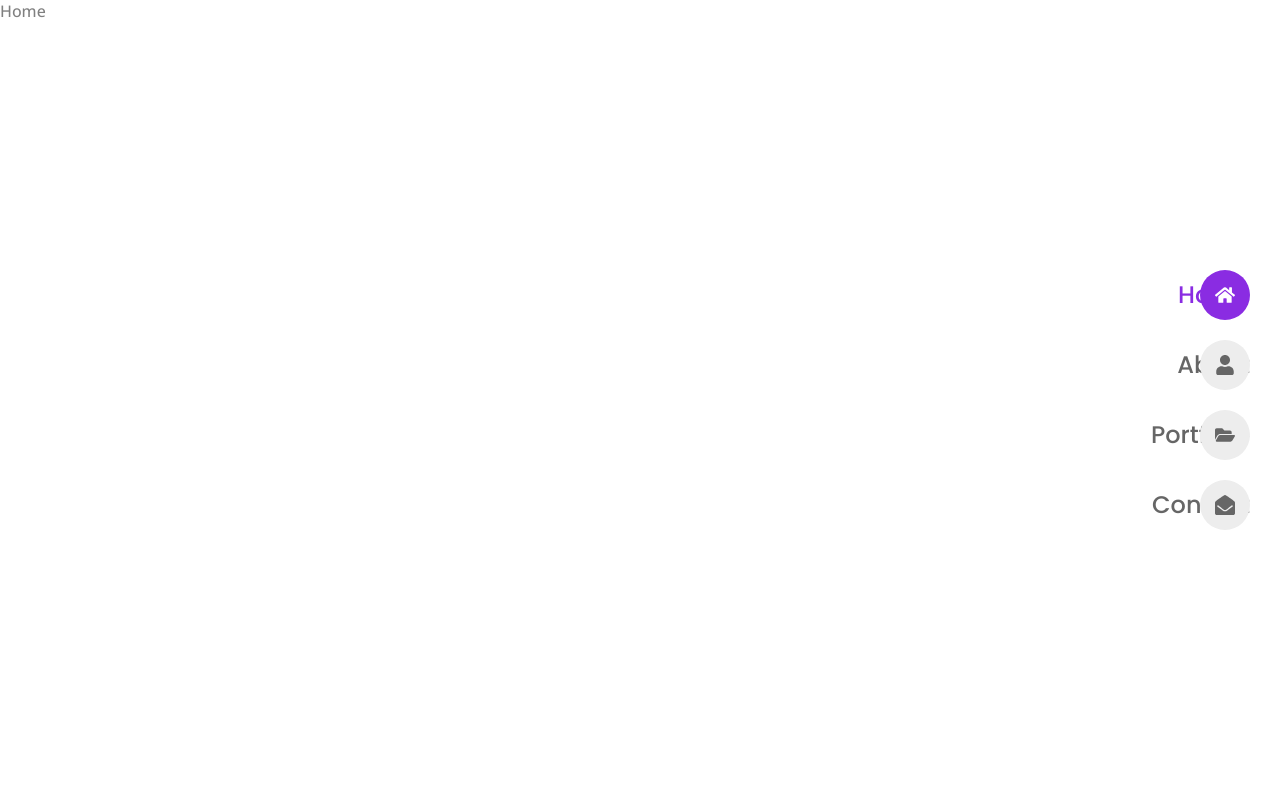
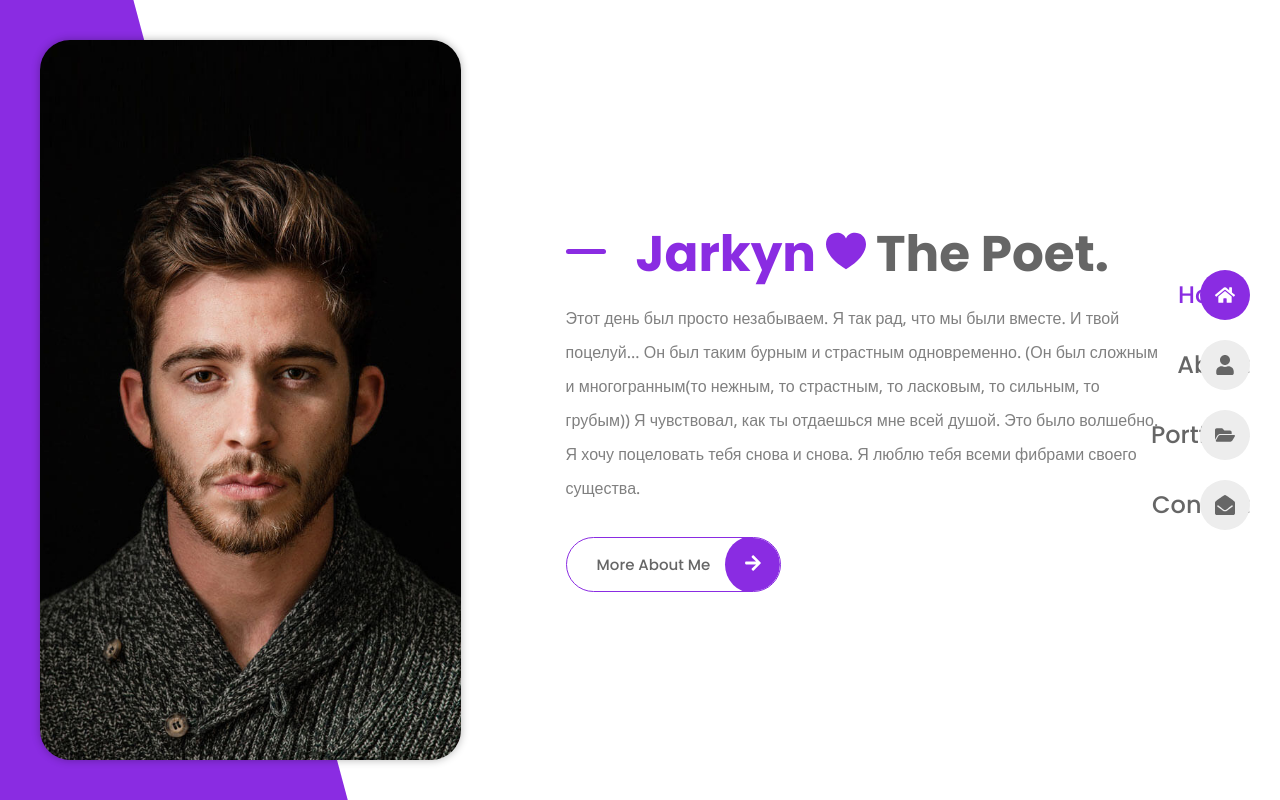
Before and after one commit to thaddeusss/ANewJane, a React (Create React App) app: page / in a window 1280 px wide. Built offline with nearby package versions, Linux system fonts and the light colour scheme.

Commit message:
home__section done

```diff
--- a/package.json
+++ b/package.json
@@ -36,5 +36,8 @@
       "last 1 firefox version",
       "last 1 safari version"
     ]
+  },
+  "devDependencies": {
+    "@babel/plugin-proposal-private-property-in-object": "^7.21.11"
   }
 }
--- a/src/App.css
+++ b/src/App.css
@@ -83,3 +83,58 @@ textarea {
 img {
   max-width: 100%;
 }
+
+/** ======================== reusable css ======================== **/
+.grid {
+  display: grid;
+  gap: 30px;
+}
+
+.section {
+  padding-block: 70px;
+}
+
+.button {
+  display: inline-block;
+  color: var(--title-color);
+  border: 1px solid var(--first-color);
+  padding: 15px 70px 15px 30px;
+  border-radius: 35px;
+  font-family: var(--second-font);
+  font-size: var(--small-font-size);
+  font-weight: var(--weight-500);
+  position: relative;
+  overflow: hidden;
+  transition: all 0.25s easy-in-out;
+}
+
+.button::before {
+  content: "";
+  position: absolute;
+  inset: 0;
+  background-color: var(--first-color);
+  transform: translateX(100%);
+  z-index: -1;
+  transition: all 0.3s ease-out;
+}
+
+.button:hover {
+  color: var(--text-white);
+}
+
+.button:hover::before {
+  transform: translateX(0);
+}
+
+.button__icon {
+  background-color: var(--first-color);
+  position: absolute;
+  inset-block: -2px;
+  right: 0;
+  width: 55px;
+  border-radius: 50%;
+  color: var(--text-white);
+  font-size: var(--large-font-size);
+  text-align: center;
+  line-height: 60px;
+}
--- a/src/pages/home/home.css
+++ b/src/pages/home/home.css
@@ -0,0 +1,57 @@
+.home {
+  grid-template-columns: 4.32fr 7.68fr;
+  align-items: center;
+  padding: 40px;
+  height: 100vh;
+}
+
+.home__img {
+  height: 100%;
+  object-fit: cover;
+  border-radius: 30px;
+  box-shadow: 0 0 8px hsla(0, 0%, 0%, 0.3);
+  z-index: 1;
+}
+
+.home__data {
+  max-width: 600px;
+  margin-inline: auto;
+  padding-top: 20px;
+}
+
+.home__title {
+  position: relative;
+  font-size: var(--h1-font-size);
+  line-height: 1.24;
+  padding-left: 70px;
+}
+
+.home__title span {
+  color: var(--first-color);
+}
+
+.home__title::before {
+  content: "";
+  position: absolute;
+  left: 0;
+  top: 42%;
+  width: 40px;
+  height: 5px;
+  border-radius: 10px;
+  background-color: var(--first-color);
+}
+
+.home__description {
+  line-height: 2.125;
+  margin-block: 16px 32px;
+}
+
+.color__block {
+  position: fixed;
+  height: 200%;
+  width: 100%;
+  background-color: var(--first-color);
+  top: -50%;
+  left: -83%;
+  transform: rotate(-15deg);
+}
--- a/src/pages/home/home.jsx
+++ b/src/pages/home/home.jsx
@@ -1,7 +1,54 @@
 import React from "react";
+import Profile from "../../assets/imgProj/home.jpg";
+import { Link } from "react-router-dom";
+import { FaArrowRight } from "react-icons/fa";
+import "./home.css";
 
 const home = () => {
-  return <div>Home</div>;
+  return (
+    <section className="home section grid">
+      <img src={Profile} alt="" className="home__img" />
+
+      <div className="home__content">
+        <div className="home__data">
+          <h1 className="home__title">
+            <span>
+              Jarkyn
+              <svg
+                fill="currentColor"
+                xmlns="http://www.w3.org/2000/svg"
+                width="60"
+                height="40"
+                viewBox="0 0 24 24"
+              >
+                <path d="M12 4.435c-1.989-5.399-12-4.597-12 3.568 0 4.068 3.06 9.481 12 14.997 8.94-5.516 12-10.929 12-14.997 0-8.118-10-8.999-12-3.568z" />
+              </svg>
+              {/* 🤍 */}
+            </span>
+            The Poet.
+          </h1>
+
+          <p className="home__description">
+            Этот день был просто незабываем. Я так рад, что мы были вместе. И
+            твой поцелуй… Он был таким бурным и страстным одновременно. (Он был
+            сложным и многогранным(то нежным, то страстным, то ласковым, то
+            сильным, то грубым)) Я чувствовал, как ты отдаешься мне всей душой.
+            Это было волшебно. Я хочу поцеловать тебя снова и снова. Я люблю
+            тебя всеми фибрами своего существа.
+          </p>
+
+          <Link to="/about" className="button">
+            More About Me
+            <span className="button__icon">
+              <FaArrowRight />
+            </span>
+          </Link>
+        </div>
+      </div>
+
+      <div className="color__block"></div>
+    </section>
+  );
 };
 
 export default home;
```
Also changed, not shown: 1 other file (tests, documents, lock files or other folders).
